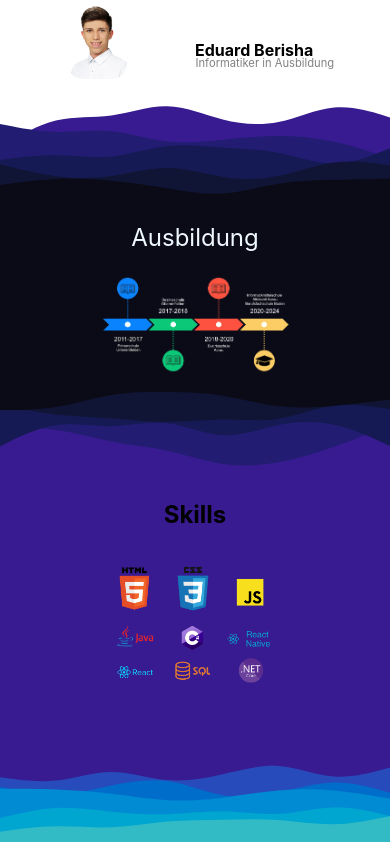
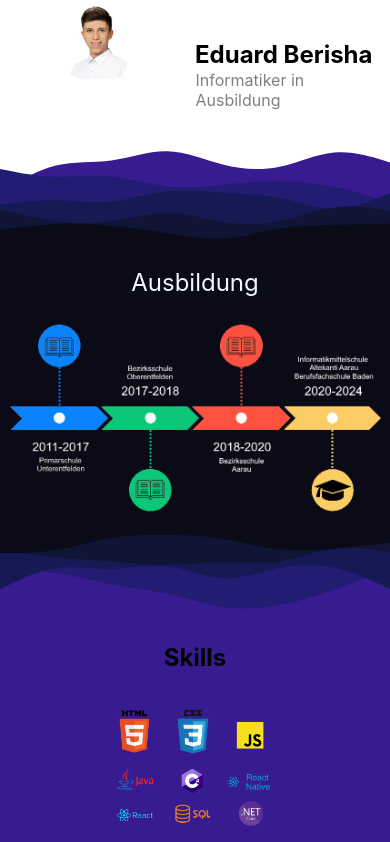
Before and after one commit to BerishaEdi/Portfolio-Website, a React (Create React App) app: page / in a window 390 px wide. Shown: the top 842 px of the page. Built offline with nearby package versions, Linux system fonts and the light colour scheme.

Commit message:
Mobile_Update

```diff
--- a/src/App.css
+++ b/src/App.css
@@ -1,6 +1,6 @@
 .titel {
   text-align: left;
-  font-size: 1rem;
+  font-size: 1.5rem;
   margin-top: 20%;
 }
 
@@ -8,7 +8,7 @@
   margin-top: -15px;
   margin-left: 0.5px;
   text-align: left;
-  font-size: 0.7rem;
+  font-size: 1rem;
   color: gray;
 }
 
@@ -59,7 +59,7 @@
 }
 
 .imgTimeline {
-  width: 50%;
+  width: 100%;
 }
 
 
@@ -86,9 +86,9 @@
   justify-content: center;
 }
 
-.svg {
+.svgSkills {
   width: 100%;
-  margin-bottom: 0em;
+  margin-top: -0.1em;
 }
 
 .projects{
@@ -219,6 +219,10 @@
   margin-top: -0em;
 }
 
+.kontakt{
+  margin-top: -0.4em;
+}
+
 
 .socialsGrid {
   display: grid;
@@ -227,16 +231,6 @@
   font-size: 1.5rem;
   text-align: center;
 }
-
-
-
-
-
-
-
-
-
-
 
 
 
--- a/src/components/Skills.js
+++ b/src/components/Skills.js
@@ -17,6 +17,7 @@ const Skills = () => {
       height="auto"
       version="1.1"
       viewBox="0 0 200 50"
+      className='svgSkills'
     >
       <path fill="#381B91" d="M0 0H200V50H0z"></path>
       <path
```
